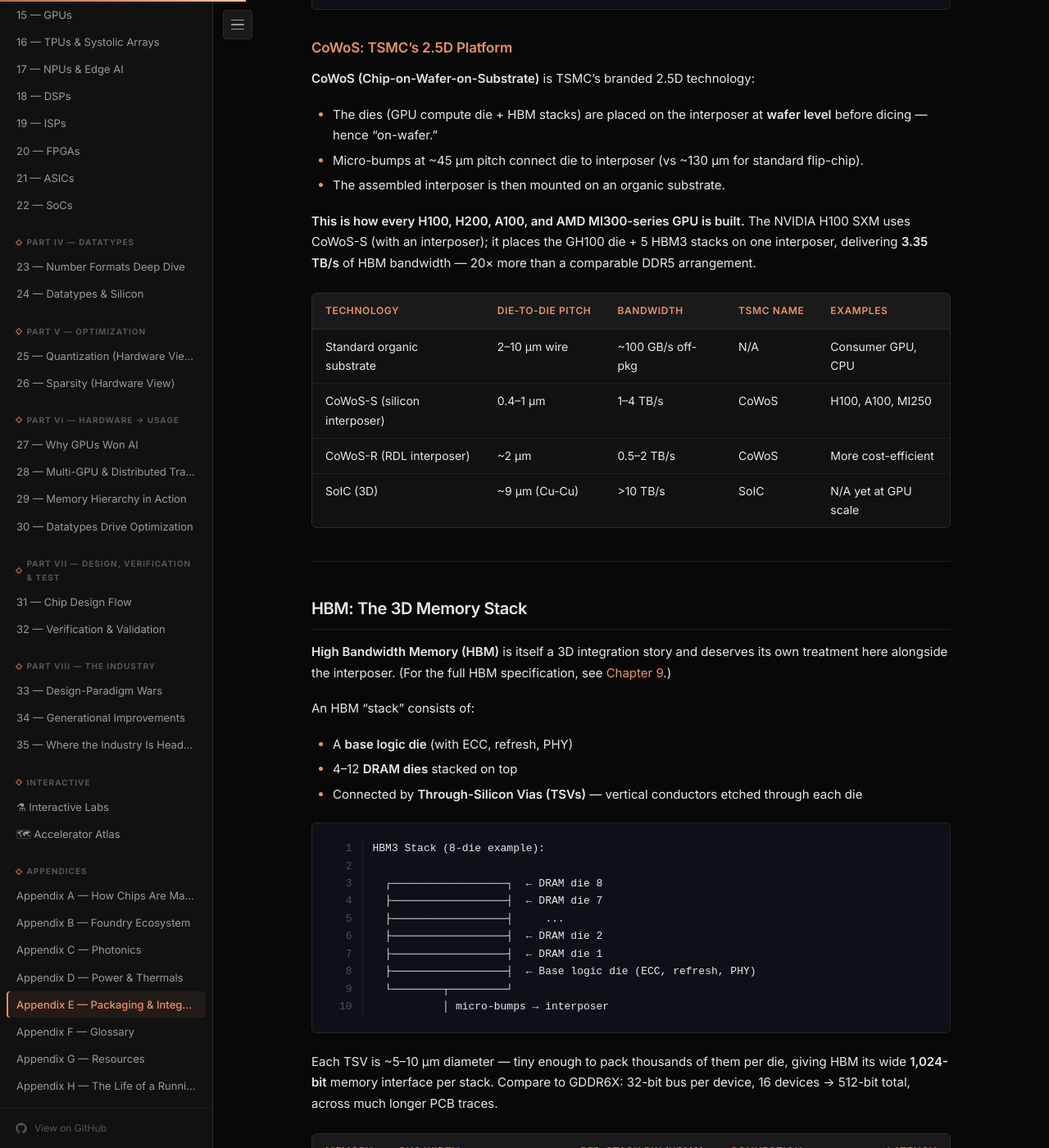
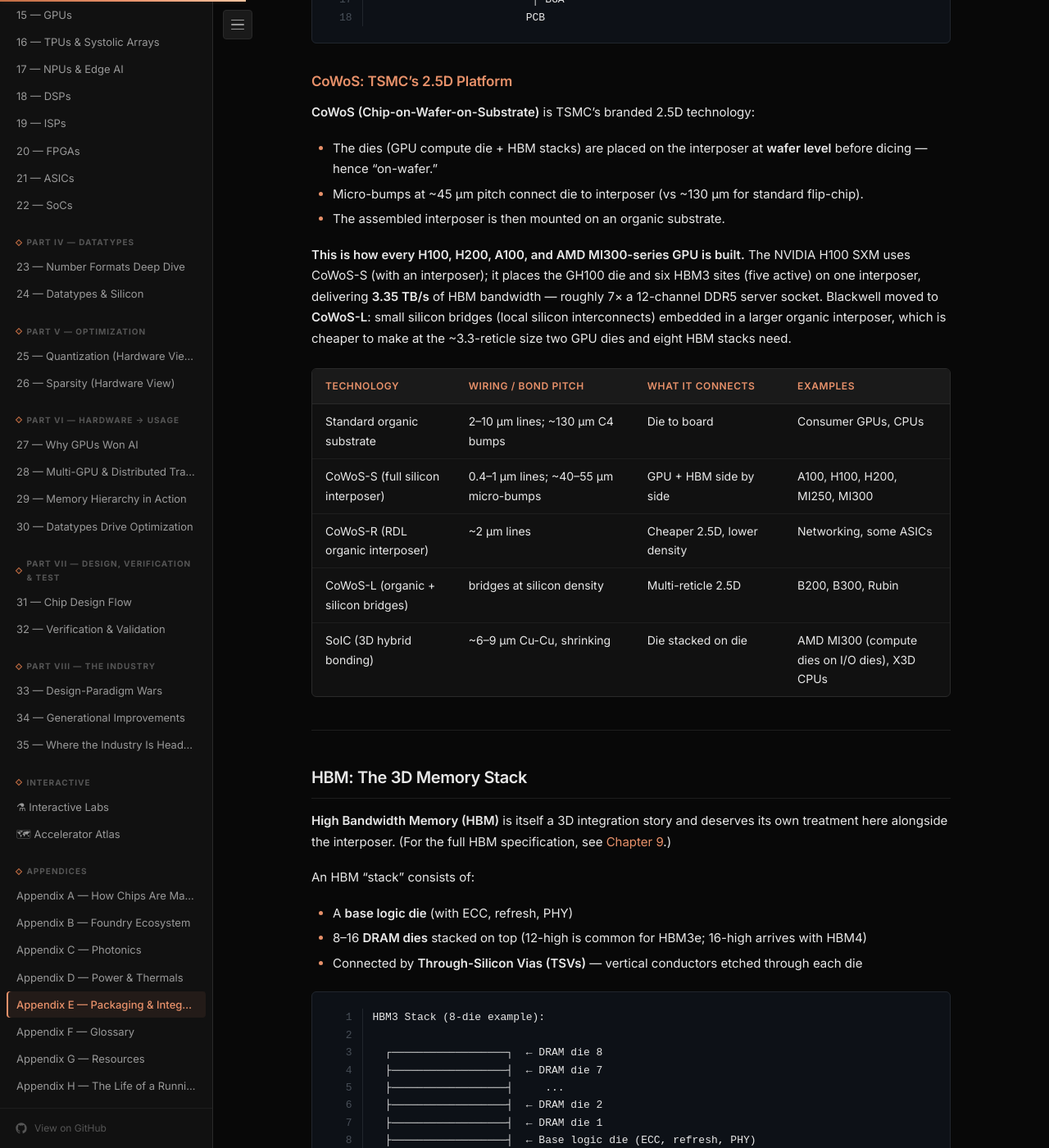
Before and after one commit to karam-nus/chips, a Jekyll site: the page built from appendix_e_packaging.md, in a window 1280 px wide and 1400 px high, scrolled down 2643 px. Shown: the whole window at 82% size. Built offline with Jekyll 4.4.1, drawn with Linux system fonts in a browser that asks for light colours; some of the changed text lies outside the part shown.

Commit message:
Appendix E: packaging facts corrected and extended to CoWoS-L, SoIC and HBM4
B200 does use CoWoS (CoWoS-L) with NV-HBI between its dies; MI300X is
8 XCDs on 4 IODs, not 3+4; UCIe units and pitches corrected; yield table
no longer mixes models; interposer pitch ratio, HBM die counts, GDDR
comparison and H100 bandwidth arithmetic fixed. Adds Check Yourself and
References.

Co-Authored-By: Claude Opus 5.5 <noreply@anthropic.com>
Claude-Session: https://claude.ai/code/session_01LYcCK42WRbNoXynbeyPJvi

````diff
--- a/appendix_e_packaging.md
+++ b/appendix_e_packaging.md
@@ -23,11 +23,11 @@ Three forces converged to elevate packaging:
   </div>
   <div class="diagram-card green">
     <div class="card-title">Yield Economics</div>
-    <div class="card-desc">Defect density means a 1,000 mm² die might yield 30%, while two 500 mm² dies yield 60–70% each. Chiplets restore economics. (See Appendix A.)</div>
+    <div class="card-desc">At 0.1 defects/cm², a 1,000 mm² die would yield ~37%, while a 500 mm² die yields ~61%. Chiplets restore economics. (See Appendix A.)</div>
   </div>
   <div class="diagram-card blue">
     <div class="card-title">Bandwidth Wall</div>
-    <div class="card-desc">A GPU across a PCIe slot gets ~128 GB/s to DRAM. An HBM stack co-packaged on the same substrate gives 3.35 TB/s. The only way to get there is proximity.</div>
+    <div class="card-desc">A GPU across a PCIe 5 slot reaches host DRAM at ~64 GB/s each way. HBM stacks beside the die on the same interposer give 3.35 TB/s (H100, five stacks) to 8 TB/s (B200, eight). The only way to get there is proximity.</div>
   </div>
 </div>
 </div>
@@ -57,7 +57,7 @@ Traditional 2D Package (flip-chip BGA):
 
 **Limitations:**
 - Die size limited by reticle (~858 mm²).
-- Memory must live on a separate DRAM package, connected via PCB traces — limited bandwidth (DDR5 ~50–100 GB/s per channel, typical GPU with 8 channels = ~800 GB/s).
+- Memory must live in separate DRAM packages, connected via PCB traces — limited bandwidth (DDR5 ~38–51 GB/s per 64-bit channel; the widest GDDR7 graphics card, RTX 5090, reaches ~1.8 TB/s from 16 chips on a 512-bit bus).
 - Off-package interconnects are lossy and power-hungry.
 
 ---
@@ -68,7 +68,7 @@ Traditional 2D Package (flip-chip BGA):
 
 ### The Interposer Concept
 
-A silicon interposer is manufactured using semiconductor fab processes (but without transistors) and thus achieves **wire pitch of 0.4–1 µm** — 50–100× finer than an organic substrate's 2–10 µm pitch. This density enables thousands of die-to-die connections over short distances, enabling:
+A silicon interposer is manufactured using semiconductor fab processes (but without transistors) and thus achieves **wire pitch of 0.4–1 µm**, roughly 5–20× finer than the 2–10 µm lines of an organic substrate. This density enables thousands of die-to-die connections over short distances, enabling:
 
 - **Very high bandwidth** between adjacent dies (multi-TB/s)
 - **Low power per bit** (short wires, small capacitance)
@@ -107,14 +107,15 @@ A silicon interposer is manufactured using semiconductor fab processes (but with
 - Micro-bumps at ~45 µm pitch connect die to interposer (vs ~130 µm for standard flip-chip).
 - The assembled interposer is then mounted on an organic substrate.
 
-**This is how every H100, H200, A100, and AMD MI300-series GPU is built.** The NVIDIA H100 SXM uses CoWoS-S (with an interposer); it places the GH100 die + 5 HBM3 stacks on one interposer, delivering **3.35 TB/s** of HBM bandwidth — 20× more than a comparable DDR5 arrangement.
+**This is how every H100, H200, A100, and AMD MI300-series GPU is built.** The NVIDIA H100 SXM uses CoWoS-S (with an interposer); it places the GH100 die and six HBM3 sites (five active) on one interposer, delivering **3.35 TB/s** of HBM bandwidth — roughly 7× a 12-channel DDR5 server socket. Blackwell moved to **CoWoS-L**: small silicon bridges (local silicon interconnects) embedded in a larger organic interposer, which is cheaper to make at the ~3.3-reticle size two GPU dies and eight HBM stacks need.
 
-| Technology | Die-to-die pitch | Bandwidth | TSMC name | Examples |
-|---|---|---|---|---|
-| Standard organic substrate | 2–10 µm wire | ~100 GB/s off-pkg | N/A | Consumer GPU, CPU |
-| CoWoS-S (silicon interposer) | 0.4–1 µm | 1–4 TB/s | CoWoS | H100, A100, MI250 |
-| CoWoS-R (RDL interposer) | ~2 µm | 0.5–2 TB/s | CoWoS | More cost-efficient |
-| SoIC (3D) | ~9 µm (Cu-Cu) | >10 TB/s | SoIC | N/A yet at GPU scale |
+| Technology | Wiring / bond pitch | What it connects | Examples |
+|---|---|---|---|
+| Standard organic substrate | 2–10 µm lines; ~130 µm C4 bumps | Die to board | Consumer GPUs, CPUs |
+| CoWoS-S (full silicon interposer) | 0.4–1 µm lines; ~40–55 µm micro-bumps | GPU + HBM side by side | A100, H100, H200, MI250, MI300 |
+| CoWoS-R (RDL organic interposer) | ~2 µm lines | Cheaper 2.5D, lower density | Networking, some ASICs |
+| CoWoS-L (organic + silicon bridges) | bridges at silicon density | Multi-reticle 2.5D | B200, B300, Rubin |
+| SoIC (3D hybrid bonding) | ~6–9 µm Cu-Cu, shrinking | Die stacked on die | AMD MI300 (compute dies on I/O dies), X3D CPUs |
 
 ---
 
@@ -124,7 +125,7 @@ A silicon interposer is manufactured using semiconductor fab processes (but with
 
 An HBM "stack" consists of:
 - A **base logic die** (with ECC, refresh, PHY)
-- 4–12 **DRAM dies** stacked on top
+- 8–16 **DRAM dies** stacked on top (12-high is common for HBM3e; 16-high arrives with HBM4)
 - Connected by **Through-Silicon Vias (TSVs)** — vertical conductors etched through each die
 
 ```text
@@ -140,16 +141,19 @@ HBM3 Stack (8-die example):
            │ micro-bumps → interposer
 ```
 
-Each TSV is ~5–10 µm diameter — tiny enough to pack thousands of them per die, giving HBM its wide **1,024-bit** memory interface per stack. Compare to GDDR6X: 32-bit bus per device, 16 devices → 512-bit total, across much longer PCB traces.
+Each TSV is ~5–10 µm diameter — tiny enough to pack thousands of them per die, giving HBM its wide **1,024-bit** memory interface per stack. Compare to GDDR7: a 32-bit bus per device, 16 devices → 512-bit total (RTX 5090), across much longer PCB traces.
 
-| Memory | Bus width | Per-stack BW (HBM3) | Connection | Latency |
-|---|---|---|---|---|
-| GDDR6X | 32-bit per chip (512-bit total) | ~1.2 TB/s for 16 chips | PCB traces | ~100 ns |
-| HBM2e | 1,024-bit | 461 GB/s | Interposer micro-bumps | ~60 ns |
-| HBM3 | 1,024-bit | 819 GB/s | Interposer micro-bumps | ~50 ns |
-| HBM3e | 1,024-bit | 1,230 GB/s | Interposer micro-bumps | ~50 ns |
+| Memory | Bus width | Bandwidth | Connection |
+|---|---|---|---|
+| GDDR7 (RTX 5090) | 32-bit per chip, 512-bit total | ~1.8 TB/s for 16 chips | PCB traces |
+| HBM2e | 1,024-bit per stack | ~461 GB/s per stack | Interposer micro-bumps |
+| HBM3 | 1,024-bit | ~819 GB/s per stack (at 6.4 Gb/s) | Interposer micro-bumps |
+| HBM3e | 1,024-bit | ~1.0–1.2 TB/s per stack | Interposer micro-bumps |
+| HBM4 | 2,048-bit | ~2.0–2.8 TB/s per stack | Interposer; logic-process base die |
 
-Five HBM3 stacks (as in H100 SXM5) → **4.1 TB/s**. This is what allows the roofline analysis in [Chapter 11](./11_memory_wall_and_bandwidth.md) to shift so dramatically for GPU clusters versus CPU servers.
+Latency is not HBM's advantage: from the GPU core, HBM and GDDR both take on the order of hundreds of nanoseconds. Its advantage is width.
+
+Five HBM3 stacks (as in H100 SXM5) at H100's ~5.2 Gb/s pin rate → **3.35 TB/s** (4.1 TB/s at the full HBM3 rate). This is what allows the roofline analysis in [Chapter 11](./11_memory_wall_and_bandwidth.md) to shift so dramatically for GPU clusters versus CPU servers.
 
 ---
 
@@ -177,7 +181,7 @@ The result is a **virtually bumpless** connection at sub-10 µm pitch — 5–10
 
 ### AMD 3D V-Cache: Logic-on-Logic Today
 
-**AMD 3D V-Cache** (used in Ryzen 7 5800X3D, EPYC Genoa-X) stacks an additional 64 MB SRAM cache die directly on top of the CPU compute die using hybrid bonding. The two dies are connected with 9 µm pitch Cu-Cu bonds, achieving ~2 TB/s of bandwidth between the core and the 3D-stacked SRAM — nearly 10× more than a 2D approach.
+**AMD 3D V-Cache** (used in Ryzen 7 5800X3D, EPYC Genoa-X) stacks an additional 64 MB SRAM cache die directly on top of the CPU compute die using hybrid bonding. The two dies are connected with 9 µm pitch Cu-Cu bonds, achieving ~2 TB/s of bandwidth between the core and the 3D-stacked SRAM — nearly 10× more than a 2D approach. From Zen 5 (Ryzen 9000X3D, 2024) AMD flipped the stack and put the cache die *under* the compute die, so the hot cores sit next to the heat spreader.
 
 ```text
 AMD 3D V-Cache (cross-section concept):
@@ -201,18 +205,19 @@ A **chiplet** is a smaller die designed to be integrated with other dies in a mu
 
 The relationship between die area and yield is strongly nonlinear (see [Appendix A](./appendix_a_how_chips_are_made.md)):
 
-$$Y \approx \left(1 + \frac{D_0 \cdot A}{n}\right)^{-n}$$
+$$Y_{\text{Poisson}} = e^{-D_0 A} \qquad Y_{\text{neg-bin}} \approx \left(1 + \frac{D_0 \cdot A}{n}\right)^{-n}$$
 
-At a defect density $D_0 = 0.1\,\text{defects/cm}^2$ and $n = 2$:
+At a defect density $D_0 = 0.1\,\text{defects/cm}^2$ (and clustering $n = 2$ for the second model):
 
-| Die area | Approx yield |
-|---|---|
-| 100 mm² | ~91% |
-| 400 mm² | ~67% |
-| 800 mm² | ~44% |
-| 1,600 mm² (impossible monolithic) | ~20% hypothetical |
+| Die area | Poisson yield | Negative binomial, n = 2 |
+|---|---|---|
+| 100 mm² | ~90% | ~91% |
+| 200 mm² | ~82% | ~83% |
+| 400 mm² | ~67% | ~69% |
+| 800 mm² | ~45% | ~51% |
+| 1,600 mm² (impossible monolithic) | ~20% | ~31% |
 
-**Chiplet strategy:** Instead of one 800 mm² die at 44% yield, use four 200 mm² dies at ~82% yield each. Cost per good die drops dramatically.
+**Chiplet strategy:** Instead of one 800 mm² die at ~45% yield, use four 200 mm² dies at ~82% yield each. Cost per good die drops dramatically.
 
 <div class="diagram">
 <div class="diagram-title">Chiplet Packaging Layout (conceptual multi-die package)</div>
@@ -248,16 +253,16 @@ Chiplet-Based Package (top-down view):
 This split lets AMD put high-performance CPU cores on expensive N5 silicon while handling I/O on cheaper N6, reducing overall cost significantly.
 
 **NVIDIA Blackwell (B200):** The B200 is a single "GPU" but consists of two connected dies:
-- Two **B100 dies** (each ~814 mm²), linked by NVLink-Chip (NVL-C) at 10 TB/s aggregate between the two halves.
+- Two reticle-sized Blackwell dies, linked by NV-HBI (NVIDIA High-Bandwidth Interface) at 10 TB/s.
 - Together they appear as a single 208B-transistor, 1,000W GPU.
-- This is not CoWoS multi-die but a chip-to-chip NVLink fabric at the package level.
+- Both dies and eight HBM3e stacks sit on one CoWoS-L interposer; the die-to-die link runs through it, and software sees one GPU.
 
 **AMD MI300X:** Arguably the most aggressive chiplet integration for AI:
-- 3 GPU compute dies (CDNA 3 architecture)
-- 4 CDNA 2 CPU dies (for MI300A variant)
-- 8 HBM3 stacks
-- All on a 2.5D silicon interposer (CoWoS-equivalent)
-- Total: **192 GB HBM3** at 5.3 TB/s
+- 8 accelerator compute dies (XCDs, CDNA 3) on TSMC N5
+- hybrid-bonded (SoIC) on top of 4 I/O dies on N6, which hold the Infinity Cache and memory controllers
+- 8 HBM3 stacks beside them on a CoWoS-S interposer
+- MI300A swaps two XCDs for three Zen 4 CPU dies (CCDs), making an APU with 128 GB of shared HBM
+- Total for MI300X: **192 GB HBM3** at 5.3 TB/s, 153B transistors across 12 dies
 
 ---
 
@@ -265,15 +270,17 @@ This split lets AMD put high-performance CPU cores on expensive N5 silicon while
 
 The chiplet ecosystem had a problem: die-to-die interconnects from AMD, Intel, and NVIDIA were all proprietary. **UCIe (Universal Chiplet Interconnect Express)** is an industry standard (announced 2022, backed by Intel, AMD, TSMC, ARM, Qualcomm, Samsung and others) that defines:
 
-- **Physical layer:** bump pitch (25 µm → 2 µm), pad definition, packaging options
+- **Physical layer:** bump pitch (from ~100–130 µm on organic substrates to 25–55 µm on advanced packages, and ≤10 µm for UCIe-3D), pad definition, packaging options
 - **Die-to-die adapter:** protocol-agnostic streaming and packet layers
 - **Protocol mapping:** PCIe 5/6 and CXL 2/3 can run over UCIe
 
-| UCIe tier | Bump pitch | Bandwidth density | Target |
+| UCIe option | Bump pitch | Bandwidth density (UCIe 1.x, 32 GT/s) | Target |
 |---|---|---|---|
-| Standard (organic pkg) | 25–55 µm | ~2 Gb/s/mm | Low cost |
-| Advanced (silicon bridge) | 10 µm | ~28 Gb/s/mm | HPC chiplets |
-| Advanced+ (interposer) | 2–4 µm | >100 Gb/s/mm | Future AI |
+| Standard package (organic) | ~100–130 µm | up to ~224 GB/s per mm of die edge | Low cost |
+| Advanced package (bridge or interposer) | ~25–55 µm | up to ~1.3 TB/s per mm of die edge | HPC chiplets |
+| UCIe-3D (2.0, hybrid bonding) | ≤10 µm | measured per mm² of die face | 3D stacks |
+
+UCIe 3.0 (2025) raises the 2D data rate to 48 and 64 GT/s.
 
 UCIe makes it possible to buy a compute chiplet from one vendor, an HBM controller chiplet from another, and an I/O die from a third — and assemble them. This is the "chiplet marketplace" vision; it is still early but is actively shaping [Chapter 35](./35_where_the_industry_is_headed.md)'s post-Moore roadmap.
 
@@ -281,17 +288,23 @@ UCIe makes it possible to buy a compute chiplet from one vendor, an HBM controll
 
 ## Packaging Technologies: Full Comparison
 
-| Technology | Integration | Die-to-die pitch | BW/mm | Examples | ML relevance |
-|---|---|---|---|---|---|
-| Wire-bond (2D) | Single die on substrate | N/A | N/A | Low-end MCUs, sensors | Legacy |
-| Flip-chip (2D) | Single die + C4 bumps | N/A (off-pkg DRAM) | Low | CPUs, mainstream GPUs | Limited |
-| EMIB (Intel) | 2.5D silicon bridge | ~55 µm | ~4 Gb/s/mm | Xe GPU, Ponte Vecchio | Modular AI |
-| CoWoS-S (TSMC 2.5D) | Multi-die on Si interposer | ~45 µm (micro-bump) | ~6 Tb/s total | H100, A100, MI250 | HBM enablement |
-| TSMC SoIC (3D) | Stacked logic + memory | ~9 µm hybrid bond | High | N5+N5 stacked future | Future ML |
-| HBM DRAM stack (3D) | DRAM on DRAM via TSV | ~55 µm (μbump to pkg) | 1–5 TB/s per stack | H100, MI300, TPU | Training bandwidth |
-| AMD 3D V-Cache | Logic on logic | ~9 µm hybrid bond | ~2 TB/s cache | EPYC Genoa-X, Ryzen X3D | Cache-heavy inference |
+| Technology | Integration | Connection pitch | Examples | ML relevance |
+|---|---|---|---|---|
+| Wire-bond (2D) | Single die on substrate | ~50–100 µm pads | Low-end MCUs, sensors | Legacy |
+| Flip-chip (2D) | Single die + C4 bumps | ~130–150 µm | CPUs, mainstream GPUs | Off-package DRAM only |
+| EMIB (Intel) | 2.5D silicon bridge in organic substrate | ~36–55 µm micro-bumps | Ponte Vecchio, Xeon 6, Gaudi 3 | Modular multi-die |
+| Foveros (Intel) | 3D logic on base die | ~36 µm bumps → ~9 µm (Foveros Direct) | Meteor/Lunar/Panther Lake | Client SoCs |
+| CoWoS-S / -L (TSMC 2.5D) | Dies + HBM on interposer | ~40–55 µm micro-bumps | H100, MI300 (S); B200, B300, Rubin (L) | HBM enablement |
+| SoIC (TSMC 3D) | Die on die, hybrid bonded | ~6–9 µm | MI300 XCD-on-IOD | Dense 3D compute |
+| HBM DRAM stack (3D) | DRAM on DRAM via TSV | ~55 µm micro-bumps to interposer | Every AI accelerator | Training and inference bandwidth |
+| AMD 3D V-Cache | SRAM on logic | ~9 µm hybrid bond | Ryzen X3D, EPYC Genoa-X | Cache-heavy workloads |
 
 ---
+
+<div class="callout ponder">
+<span class="callout-title">Ponder</span>
+<p>HBM bandwidth grows with the number of stacks you can fit around the die, which is set by interposer size, which is set by how many reticles TSMC can stitch. If interposers stop growing, where does the next 2× of bandwidth come from: faster pins, wider stacks, or memory stacked directly on the compute die?</p>
+</div>
 
 ## ML Implications: Why Packaging Is Your Problem Too
 
@@ -308,13 +321,13 @@ As an ML practitioner optimizing models, packaging decisions upstream determine
   <div class="flow-arrow accent"></div>
   <div class="flow-node purple wide">Multiple GPU dies in one package require intra-chip NVLink<br/><small>→ transparent to software but sets tensor/pipeline parallelism topology</small></div>
   <div class="flow-arrow accent"></div>
-  <div class="flow-node orange wide">MI300X: 192 GB HBM on-package changes the "fits on one GPU" math<br/><small>→ 70B FP16 model fits in 140 GB — one MI300X vs 2× H100 for memory capacity</small></div>
+  <div class="flow-node orange wide">192–288 GB of HBM per package (MI300X, B300, MI355X) changes the "fits on one GPU" math<br/><small>→ a 70B FP16 model (140 GB) fits on one device instead of two H100s</small></div>
 </div>
 </div>
 
 Concretely:
 - The reason you can do long-context inference without spilling to system memory is HBM bandwidth — which only exists because of 2.5D packaging.
-- The reason B200 has 208B transistors is two-die chiplet design — otherwise it would be yield-limited.
+- The reason B200 has 208B transistors is its two-die design — a single die that size would exceed the reticle, and yield would collapse long before that.
 - The reason MI300X can hold a 70B model in one device (192 GB) is aggressive HBM stacking on an interposer.
 
 None of these are software decisions — but they set the envelope within which every software decision you make (batching, quantization, parallelism strategy) plays out.
@@ -324,15 +337,54 @@ None of these are software decisions — but they set the envelope within which
 ## Key Takeaways
 
 - **Packaging became a primary performance lever** as Moore's Law slowed. Getting dies physically close enables bandwidth that no off-package approach can match.
-- **2.5D (CoWoS)** places compute die + HBM stacks on a silicon interposer at ~45 µm micro-bump pitch, enabling TB/s-class memory bandwidth. Every modern AI accelerator (H100, A100, MI300X) uses this.
-- **HBM is 3D integration** — DRAM dies stacked via TSVs on a base die, giving a 1,024-bit-wide interface per stack. Five stacks at HBM3 delivers ~4 TB/s.
+- **2.5D (CoWoS-S, CoWoS-L)** places compute dies + HBM stacks on an interposer at ~40–55 µm micro-bump pitch, enabling TB/s-class memory bandwidth. Every modern AI accelerator uses it; CoWoS capacity was the AI supply bottleneck of 2023–25.
+- **HBM is 3D integration** — DRAM dies stacked via TSVs on a base die, giving a 1,024-bit-wide interface per stack. Five HBM3 stacks give H100 its 3.35 TB/s; eight HBM4 stacks give Rubin ~20 TB/s.
 - **Chiplets** break a large monolithic die into smaller, higher-yield pieces assembled in-package. AMD's EPYC and NVIDIA Blackwell are flagship examples. Yield math makes this decisive at large die areas.
 - **Reticle limit (~858 mm²)** is the hard ceiling on a single die. To go bigger — more compute, more HBM — you must go multi-die.
 - **UCIe** is the emerging open standard for die-to-die interconnect, enabling a future chiplet ecosystem where compute, memory, and I/O dies from different vendors snap together.
 - For ML practitioners: packaging choices upstream set your memory capacity, bandwidth, and compute ceiling. Understanding them explains why different hardware generations have the memory sizes, bandwidths, and multi-device topologies they do.
 
+## Check Yourself
+
+<details class="check">
+<summary>Why does a silicon interposer allow more die-to-die bandwidth than an organic substrate?</summary>
+<p>It is patterned with fab processes, so wires are ~5–20× finer and micro-bumps far denser; thousands of short, low-capacitance connections fit along each die edge.</p>
+</details>
+
+<details class="check">
+<summary>H100's HBM3 runs at ~5.2 Gb/s per pin on five 1,024-bit stacks. Show that this gives ~3.35 TB/s.</summary>
+<p>5 × 1,024 bits × 5.2 Gb/s = 26.6 Tb/s ≈ 3.33 TB/s.</p>
+</details>
+
+<details class="check">
+<summary>What is the difference between CoWoS-S and CoWoS-L, and why did Blackwell need the latter?</summary>
+<p>CoWoS-S uses one monolithic silicon interposer; CoWoS-L embeds small silicon bridges in an organic interposer. Two reticle-sized dies plus eight HBM stacks need an interposer ~3.3 reticles in size, which is cheaper and higher-yielding as CoWoS-L.</p>
+</details>
+
+<details class="check">
+<summary>How is MI300X built, die by die?</summary>
+<p>Eight CDNA 3 compute dies (N5) hybrid-bonded onto four I/O dies (N6), with eight HBM3 stacks beside them on a CoWoS-S interposer: twelve logic dies plus memory in one package.</p>
+</details>
+
+<details class="check">
+<summary>At 0.1 defects/cm², compare the Poisson yield of one 800 mm² die with four 200 mm² chiplets.</summary>
+<p>e^(−0.8) ≈ 45% versus e^(−0.2) ≈ 82% per chiplet. Because bad chiplets are discarded individually, far more of each wafer ends up in working products.</p>
+</details>
+
+## References
+
+| Source | Author / Org, Year | Link | What this chapter takes from it |
+|---|---|---|---|
+| TSMC 3DFabric (CoWoS, InFO, SoIC) | TSMC | [3dfabric.tsmc.com](https://3dfabric.tsmc.com/) | Packaging platform definitions |
+| AMD Instinct MI300 series architecture | AMD, 2023 | [amd.com/en/products/accelerators/instinct/mi3…](https://www.amd.com/en/products/accelerators/instinct/mi300.html) | XCD/IOD stacking and HBM3 |
+| NVIDIA Blackwell architecture | NVIDIA, 2024 | [nvidia.com/en-us/data-center/technologies/bla…](https://www.nvidia.com/en-us/data-center/technologies/blackwell-architecture/) | Two-die GPU with 10 TB/s NV-HBI |
+| JEDEC HBM4 standard (JESD270-4) | JEDEC, Apr 2025 | [jedec.org/news/pressreleases/jedec-and-indust…](https://www.jedec.org/news/pressreleases/jedec-and-industry-leaders-collaborate-release-jesd270-4-hbm4-standard) | 2,048-bit HBM4 |
+| UCIe specifications | UCIe Consortium | [uciexpress.org/specifications](https://www.uciexpress.org/specifications) | Die-to-die standard |
+| Intel EMIB and Foveros | Intel | [intel.com/content/www/us/en/foundry/packaging…](https://www.intel.com/content/www/us/en/foundry/packaging.html) | 2.5D bridges and 3D stacking |
+| AMD 3D V-Cache (ISSCC 2022) | Wuu et al., ISSCC 2022 | [doi.org/10.1109/ISSCC42614.2022.9731565](https://doi.org/10.1109/ISSCC42614.2022.9731565) | Hybrid-bonded SRAM on logic |
+
 ---
 
-*Next: [Appendix F — Glossary](./appendix_f_glossary.md), where every acronym and term from the guide is defined in one place.*
+**Next:** [Appendix F — Glossary](./appendix_f_glossary.md) — Every acronym and term from the guide, defined in one place.
 
 [← Back to Table of Contents](./README.md)
````
